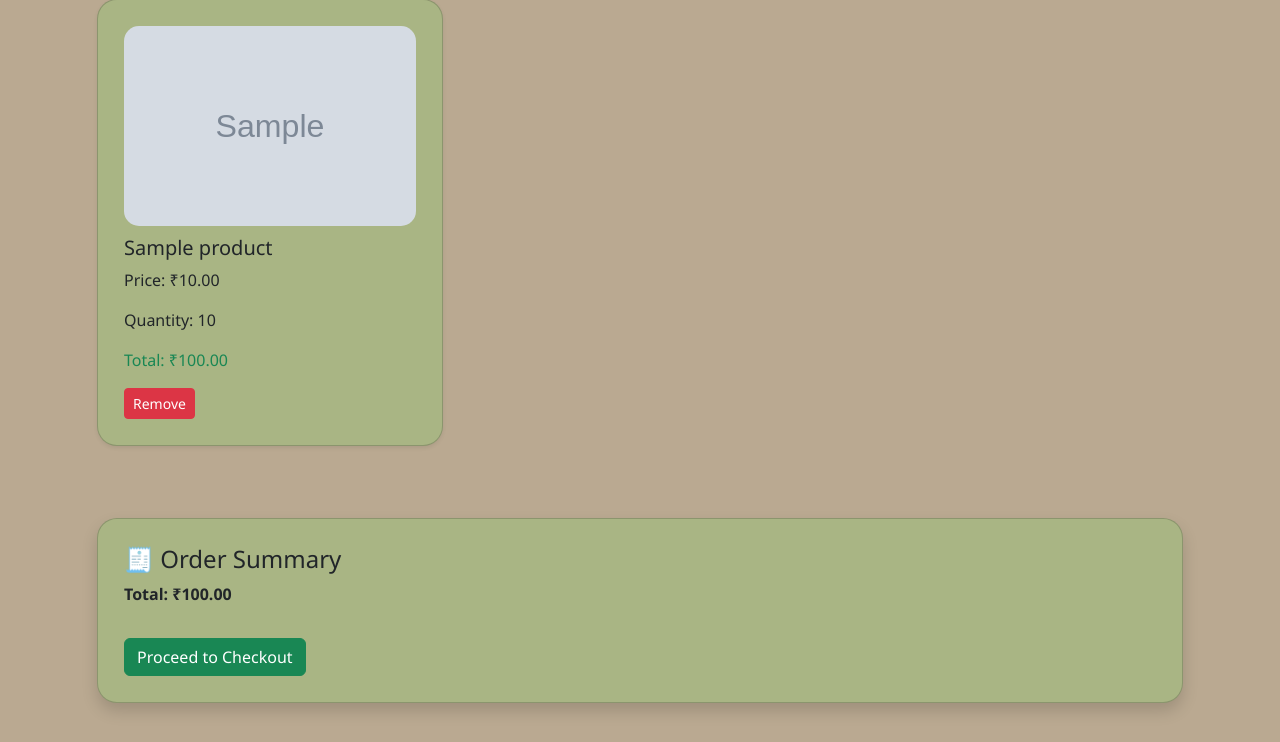
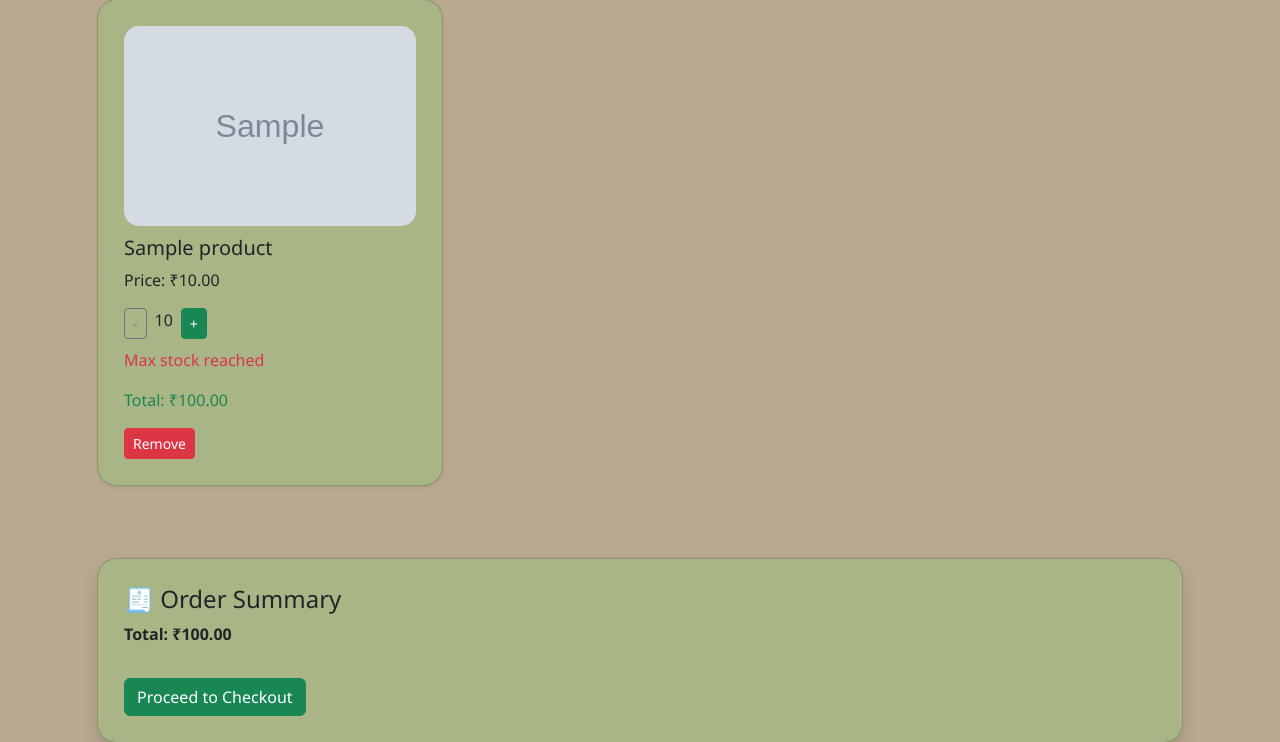
Before and after one commit to aj110arjun/GearUp, a Django app: page /cart/view/ in a window 1280 px wide. Shown: the part 213-955 px from the top of the page. Before the commit the page ends 925 px from the top, so only its background shows below. Run offline with Django 5.2, Linux system fonts and the light colour scheme; a user stored in the database is signed in; tables that the repository leaves empty hold one stand-in row (values such as "Sample post"); grey boxes marked "Sample" are stand-in pictures.

Commit message:
increment decrement

```diff
--- a/cart/urls.py
+++ b/cart/urls.py
@@ -6,5 +6,6 @@ urlpatterns = [
     path('view/', views.view_cart, name='view_cart'),
     path('add-to-cart/<uuid:product_id>/', views.add_to_cart, name='add_to_cart'),
     path('remove-from-cart/<int:item_id>/', views.remove_from_cart, name='remove_from_cart'),
-
+    path('cart/increment/<int:item_id>/', views.increment_quantity, name='increment_quantity'),
+    path('cart/decrement/<int:item_id>/', views.decrement_quantity, name='decrement_quantity'),
 ]
--- a/cart/views.py
+++ b/cart/views.py
@@ -1,6 +1,8 @@
 from django.shortcuts import render, redirect, get_object_or_404
 from .models import Cart, CartItem
 from products.models import Product
+from django.contrib import messages
+
 
 
 def get_cart(request):
@@ -23,14 +25,45 @@ def view_cart(request):
 
 def add_to_cart(request, product_id):
     product = get_object_or_404(Product, product_id=product_id)
-    cart = get_cart(request)
+    cart = get_cart(request)  # however you get the cart
 
     cart_item, created = CartItem.objects.get_or_create(cart=cart, product=product)
-    if not created:
-        cart_item.quantity += 1
-        cart_item.save()
+
+    # Optional: get desired quantity from form
+    desired_quantity = int(request.POST.get('quantity', 1))
+
+    if product.stock == 0:
+        messages.error(request, "This product is out of stock.")
+        return redirect('product_detail', slug=product.slug)
+    if desired_quantity > product.stock:
+        desired_quantity = product.stock
+
+    cart_item.quantity = desired_quantity
+    cart_item.save()
+
     return redirect('view_cart')
 
 def remove_from_cart(request, item_id):
     CartItem.objects.filter(id=item_id).delete()
     return redirect('view_cart')
+
+def increment_quantity(request, item_id):
+    item = get_object_or_404(CartItem, id=item_id, cart__user=request.user)
+
+    if item.quantity < item.product.stock:
+        item.quantity += 1
+        item.save()
+    else:
+        messages.error(request, "Maximum stock limit reached.")
+
+    return redirect('view_cart')
+
+def decrement_quantity(request, item_id):
+    if request.method == 'POST':
+        item = get_object_or_404(CartItem, id=item_id, cart__user=request.user)
+        if item.quantity > 1:
+            item.quantity -= 1
+            item.save()
+        else:
+            item.delete()
+    return redirect('view_cart')
--- a/templates/registration/cart.html
+++ b/templates/registration/cart.html
@@ -26,7 +26,28 @@
               <img src="{{item.product.image.url}}" alt="Image" class="cart-product-img">
               <h5 class="card-title">{{ item.product.name }}</h5>
               <p class="card-text">Price: ₹{{ item.product.price }}</p>
-              <p class="card-text">Quantity: {{ item.quantity }}</p>
+              <div class="d-flex">
+                <form method="post" action="{% url 'decrement_quantity' item.id %}" class="me-2">
+                  {% csrf_token %}
+                  <button type="submit" class="btn btn-outline-secondary btn-sm">-</button>
+                </form>
+
+                <p class="pe-2"> {{ item.quantity }}</p>
+
+                <form method="post" action="{% url 'increment_quantity' item.id %}">
+                  {% csrf_token %}
+                  <button type="submit" class="btn btn-sm btn-success">+</button>
+                </form>
+              </div>
+
+              {% for item in cart.items.all %}
+                <div>
+
+                  {% if item.quantity >= item.product.stock %}
+                    <p class="text-danger">Max stock reached</p>
+                  {% endif %}
+                </div>
+              {% endfor %}
               <p class="card-text text-success">Total: ₹{{ item.total_price }}</p>
               <form method="post" action="{% url 'remove_from_cart' item.id %}">
                 {% csrf_token %}
```
